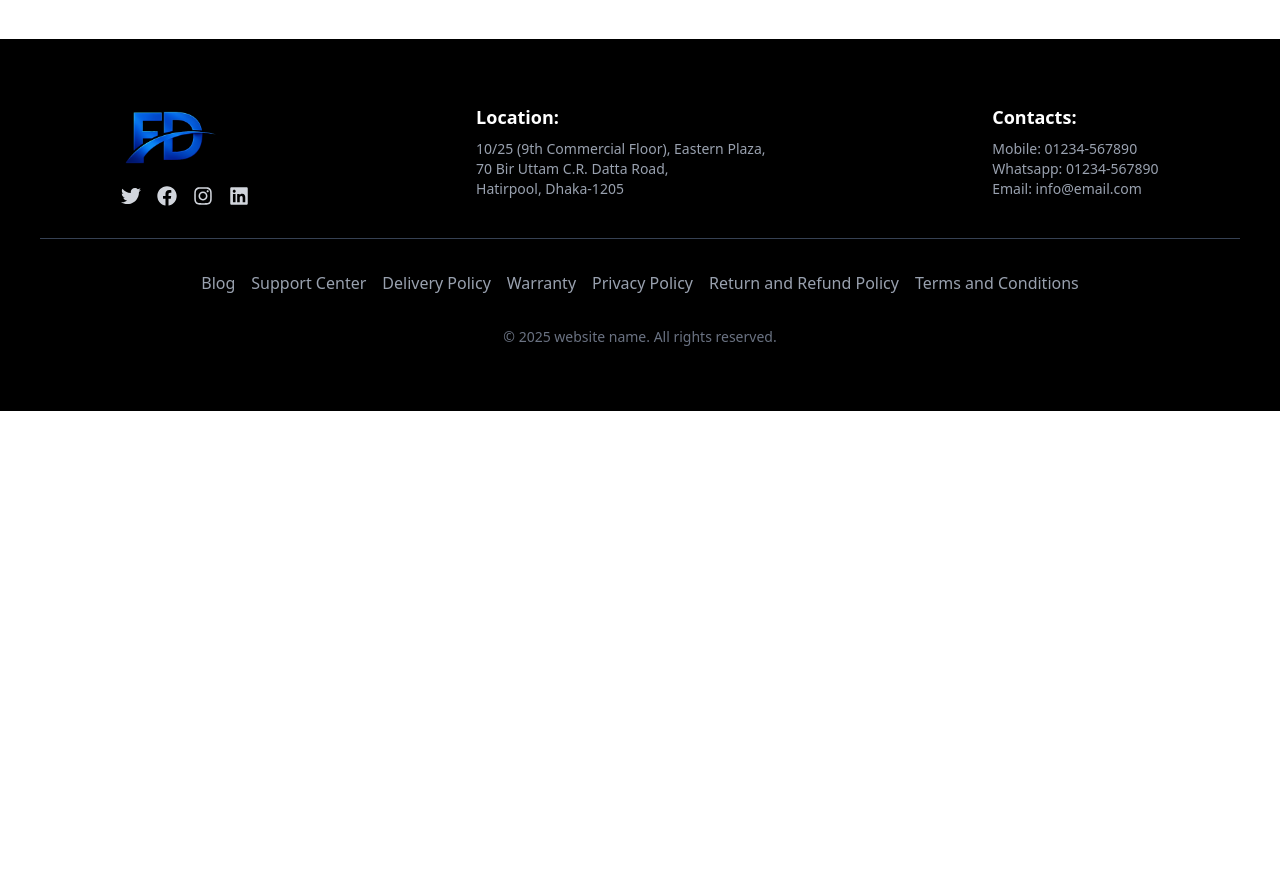
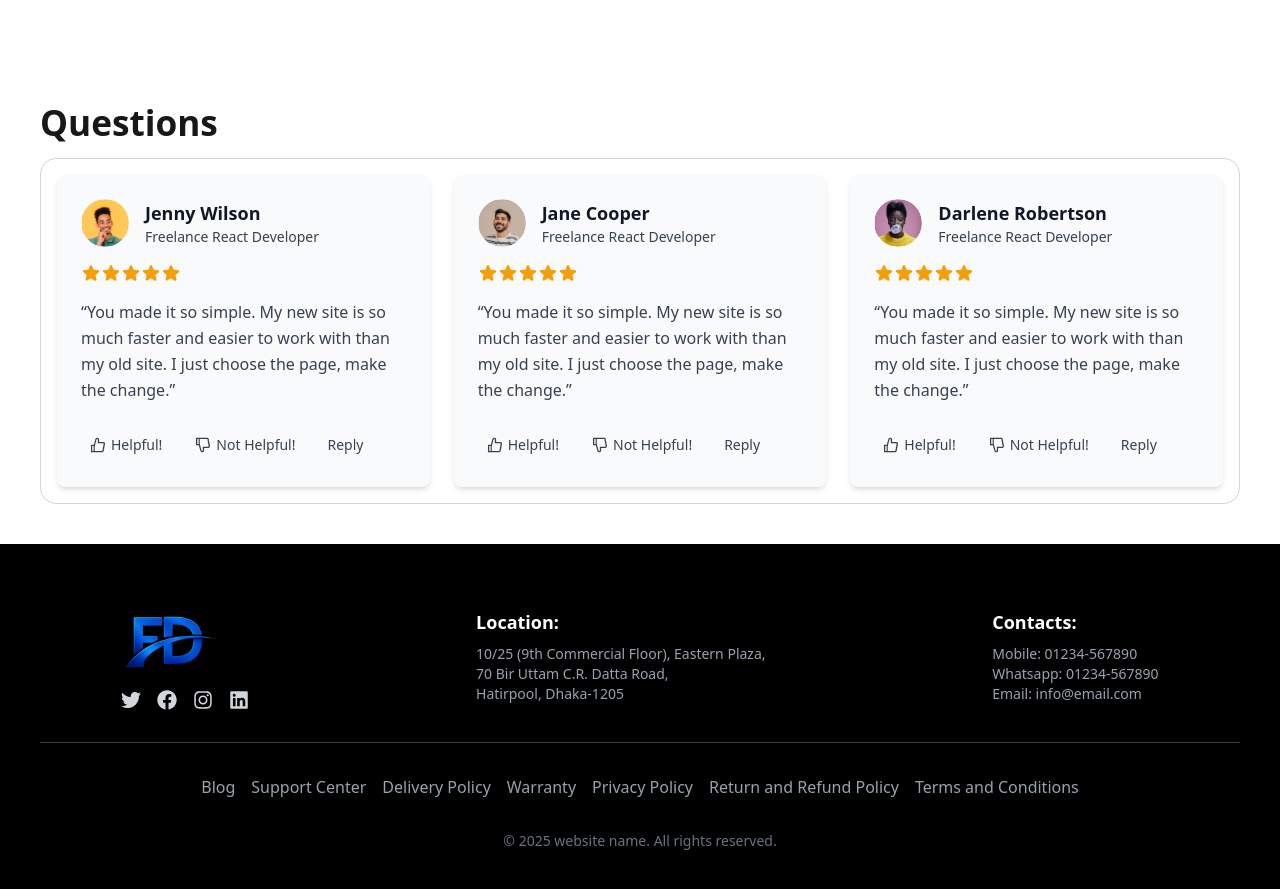
Before and after one commit to kayesmahmud000/fast-dokan, a Next.js app: page /products/9782Iphone23 in a window 1280 px wide. Shown: the part 2088-2977 px from the top of the page. Before the commit the page ends 2499 px from the top, so only its background shows below. Built offline with nearby package versions, Linux system fonts and the light colour scheme.

Commit message:
updated the productDetailsComopnent and added daisy ui

```diff
--- a/package.json
+++ b/package.json
@@ -12,6 +12,7 @@
     "@tabler/icons-react": "^3.34.1",
     "class-variance-authority": "^0.7.1",
     "clsx": "^2.1.1",
+    "daisyui": "^5.0.54",
     "embla-carousel-auto-scroll": "^8.6.0",
     "embla-carousel-react": "^8.6.0",
     "lucide-react": "^0.542.0",
--- a/src/app/globals.css
+++ b/src/app/globals.css
@@ -1,5 +1,6 @@
 @import "tailwindcss";
-/* @import "tw-animate-css"; */
+@plugin "daisyui";
+@import "tw-animate-css";
 
 @custom-variant dark (&:is(.dark *));
 
--- a/src/components/custom/productPage/productDetailsPage/ProductDetailsContents.jsx
+++ b/src/components/custom/productPage/productDetailsPage/ProductDetailsContents.jsx
@@ -138,6 +138,13 @@ export default function ProductDetailsContents() {
             <ReviewCard />
           </div>
         </div>
+
+        <div className="flex flex-col gap-3">
+          <h1 className="font-semibold text-2xl md:text-[2.2rem]">Questions</h1>
+          <div className="p-4 border-gray-300 border rounded-2xl flex flex-col gap-3">
+            <ReviewCard />
+          </div>
+        </div>
         {/* {productContent
           .filter((item) => filter === null || item.category === filter)
           .map((item) => (
```
Also changed, not shown: 1 other file (tests, documents, lock files or other folders).
